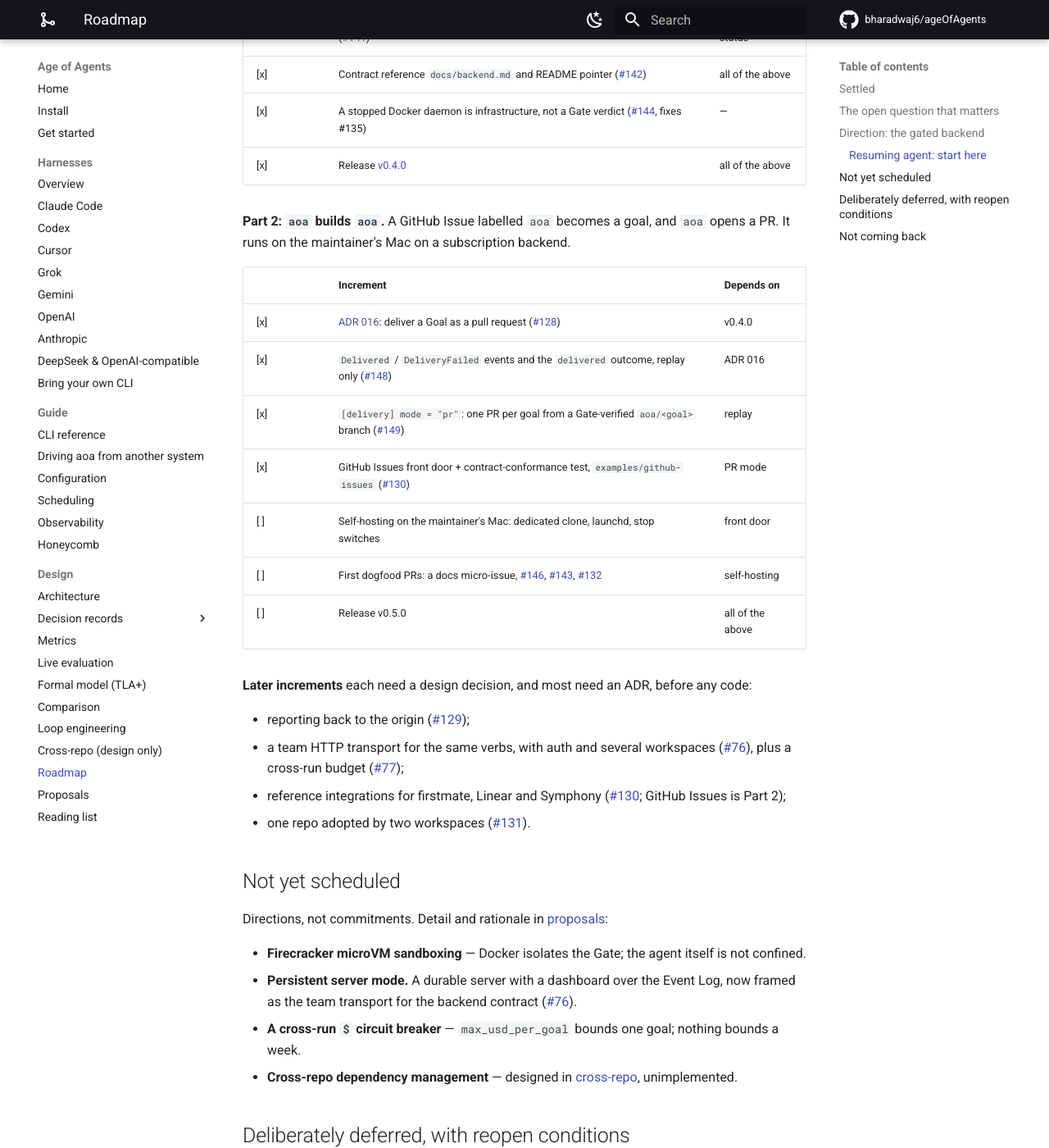
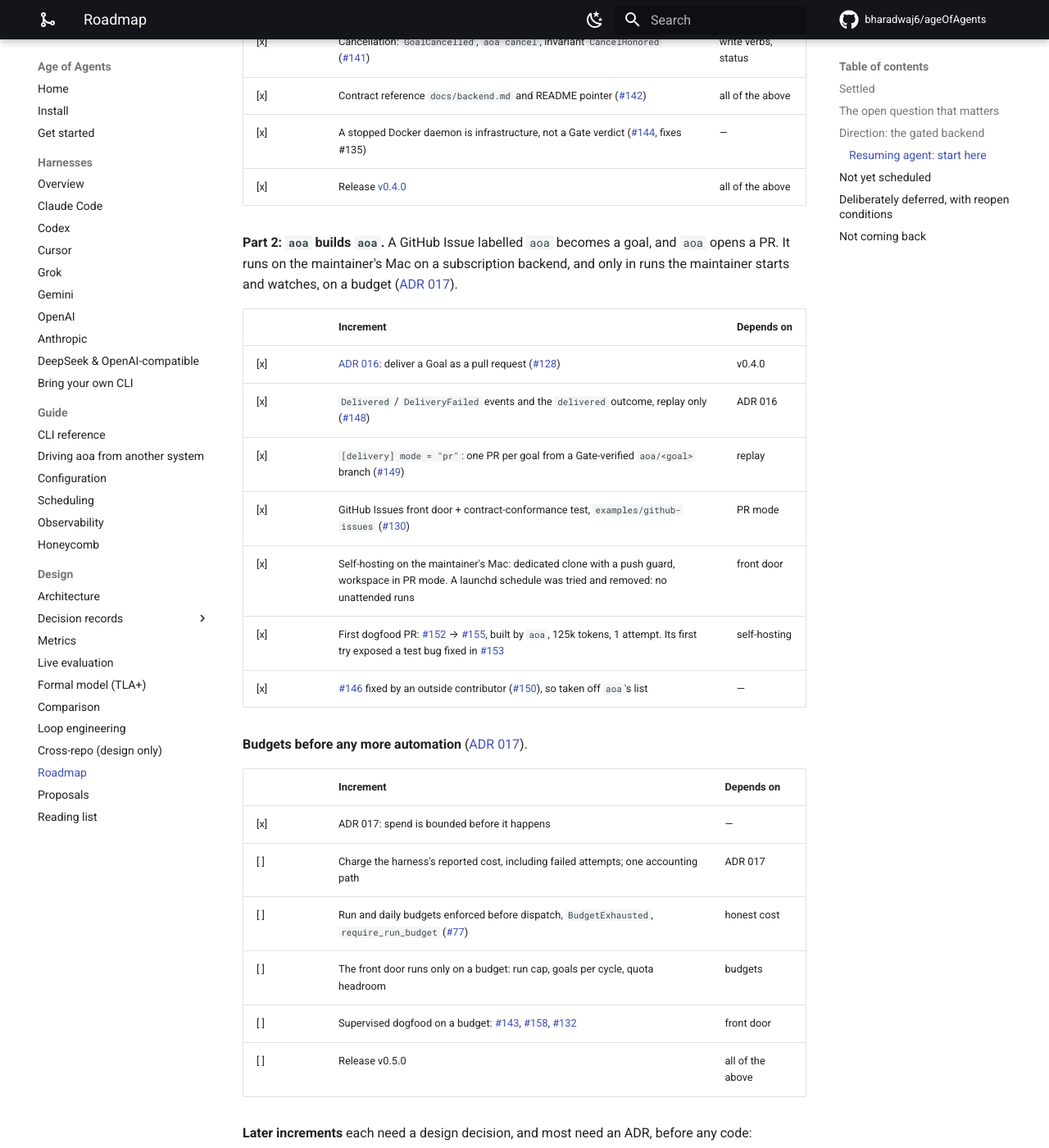
Before and after one commit to bharadwaj6/ageOfAgents, an MkDocs documentation site: the page built from docs/design/roadmap.md, in a window 1280 px wide and 1400 px high, scrolled down 2054 px. Shown: the whole window at 82% size. Built offline with MkDocs 1.6.1 and Material for MkDocs 9.7.7, drawn with Linux system fonts in a browser that asks for light colours; comment, search, counter and statistics services are not loaded; some of the changed text lies outside the part shown.

Commit message:
docs: ADR 017 — spend is bounded before it happens
Budgets are enforced before work starts, by the one Scheduler, from
the log: harness-reported cost (every attempt charged, failures too),
scoped per attempt, goal, run and day, with BudgetExhausted when a
limit is reached and a documented overshoot bound. Subscription quota
is the front door's check; automation runs only on a budget. The
tracker pauses dogfooding until budgets land.

Refs #77

Co-Authored-By: Claude Opus 5 <noreply@anthropic.com>

```diff
--- a/docs/design/roadmap.md
+++ b/docs/design/roadmap.md
@@ -50,9 +50,10 @@ Take the first unticked item below.
 
 When your PR merges, tick its line here and update **Last status**.
 
-**Last status (2026-09-19):** v0.4.0 is released. On `main`: ADR 016 (#147), PR delivery (#148, #149)
-and the GitHub Issues front door. Next is self-hosting on the maintainer's Mac, then the first dogfood
-issues, then v0.5.0.
+**Last status (2026-09-20):** PR delivery and the GitHub Issues front door are on `main`, and `aoa` has
+merged its first PR for itself (#155). Automation is paused until budgets land: ADR 017 first, then
+honest cost, run and daily budgets, and a budget-bound front door. After that come supervised dogfood
+runs and v0.5.0.
 
 | | Increment | Depends on |
 |---|---|---|
@@ -70,7 +71,8 @@ issues, then v0.5.0.
 | [x] | Release [v0.4.0](https://github.com/bharadwaj6/ageOfAgents/releases/tag/v0.4.0) | all of the above |
 
 **Part 2: `aoa` builds `aoa`.** A GitHub Issue labelled `aoa` becomes a goal, and `aoa` opens a PR. It runs
-on the maintainer's Mac on a subscription backend.
+on the maintainer's Mac on a subscription backend, and only in runs the maintainer starts and watches, on a budget
+([ADR 017](adr/017-spend-is-bounded-before-it-happens.md)).
 
 | | Increment | Depends on |
 |---|---|---|
@@ -78,8 +80,19 @@ on the maintainer's Mac on a subscription backend.
 | [x] | `Delivered` / `DeliveryFailed` events and the `delivered` outcome, replay only ([#148](https://github.com/bharadwaj6/ageOfAgents/pull/148)) | ADR 016 |
 | [x] | `[delivery] mode = "pr"`: one PR per goal from a Gate-verified `aoa/<goal>` branch ([#149](https://github.com/bharadwaj6/ageOfAgents/pull/149)) | replay |
 | [x] | GitHub Issues front door + contract-conformance test, `examples/github-issues` ([#130](https://github.com/bharadwaj6/ageOfAgents/issues/130)) | PR mode |
-| [ ] | Self-hosting on the maintainer's Mac: dedicated clone, launchd, stop switches | front door |
-| [ ] | First dogfood PRs: a docs micro-issue, [#146](https://github.com/bharadwaj6/ageOfAgents/issues/146), [#143](https://github.com/bharadwaj6/ageOfAgents/issues/143), [#132](https://github.com/bharadwaj6/ageOfAgents/issues/132) | self-hosting |
+| [x] | Self-hosting on the maintainer's Mac: dedicated clone with a push guard, workspace in PR mode. A launchd schedule was tried and removed: no unattended runs | front door |
+| [x] | First dogfood PR: [#152](https://github.com/bharadwaj6/ageOfAgents/issues/152) → [#155](https://github.com/bharadwaj6/ageOfAgents/pull/155), built by `aoa`, 125k tokens, 1 attempt. Its first try exposed a test bug fixed in [#153](https://github.com/bharadwaj6/ageOfAgents/pull/153) | self-hosting |
+| [x] | [#146](https://github.com/bharadwaj6/ageOfAgents/issues/146) fixed by an outside contributor ([#150](https://github.com/bharadwaj6/ageOfAgents/pull/150)), so taken off `aoa`'s list | — |
+
+**Budgets before any more automation** ([ADR 017](adr/017-spend-is-bounded-before-it-happens.md)).
+
+| | Increment | Depends on |
+|---|---|---|
+| [x] | ADR 017: spend is bounded before it happens | — |
+| [ ] | Charge the harness's reported cost, including failed attempts; one accounting path | ADR 017 |
+| [ ] | Run and daily budgets enforced before dispatch, `BudgetExhausted`, `require_run_budget` ([#77](https://github.com/bharadwaj6/ageOfAgents/issues/77)) | honest cost |
+| [ ] | The front door runs only on a budget: run cap, goals per cycle, quota headroom | budgets |
+| [ ] | Supervised dogfood on a budget: [#143](https://github.com/bharadwaj6/ageOfAgents/issues/143), [#158](https://github.com/bharadwaj6/ageOfAgents/issues/158), [#132](https://github.com/bharadwaj6/ageOfAgents/issues/132) | front door |
 | [ ] | Release v0.5.0 | all of the above |
 
 **Later increments** each need a design decision, and most need an ADR, before any code:
--- a/mkdocs.yml
+++ b/mkdocs.yml
@@ -99,6 +99,7 @@ nav:
           - 014 CLI backends as data: design/adr/014-cli-backends-as-data.md
           - 015 aoa is a backend: design/adr/015-aoa-is-a-backend.md
           - 016 Deliver a Goal as a PR: design/adr/016-deliver-a-goal-as-a-pull-request.md
+          - 017 Spend is bounded before it happens: design/adr/017-spend-is-bounded-before-it-happens.md
       - Metrics: design/metrics.md
       - Live evaluation: design/live_eval.md
       - Formal model (TLA+): design/formal/README.md
```
Also changed, not shown: docs/design/adr/017-spend-is-bounded-before-it-happens.md (added, +82 -0 lines), docs/design/adr/README.md (+1 -0 lines).
